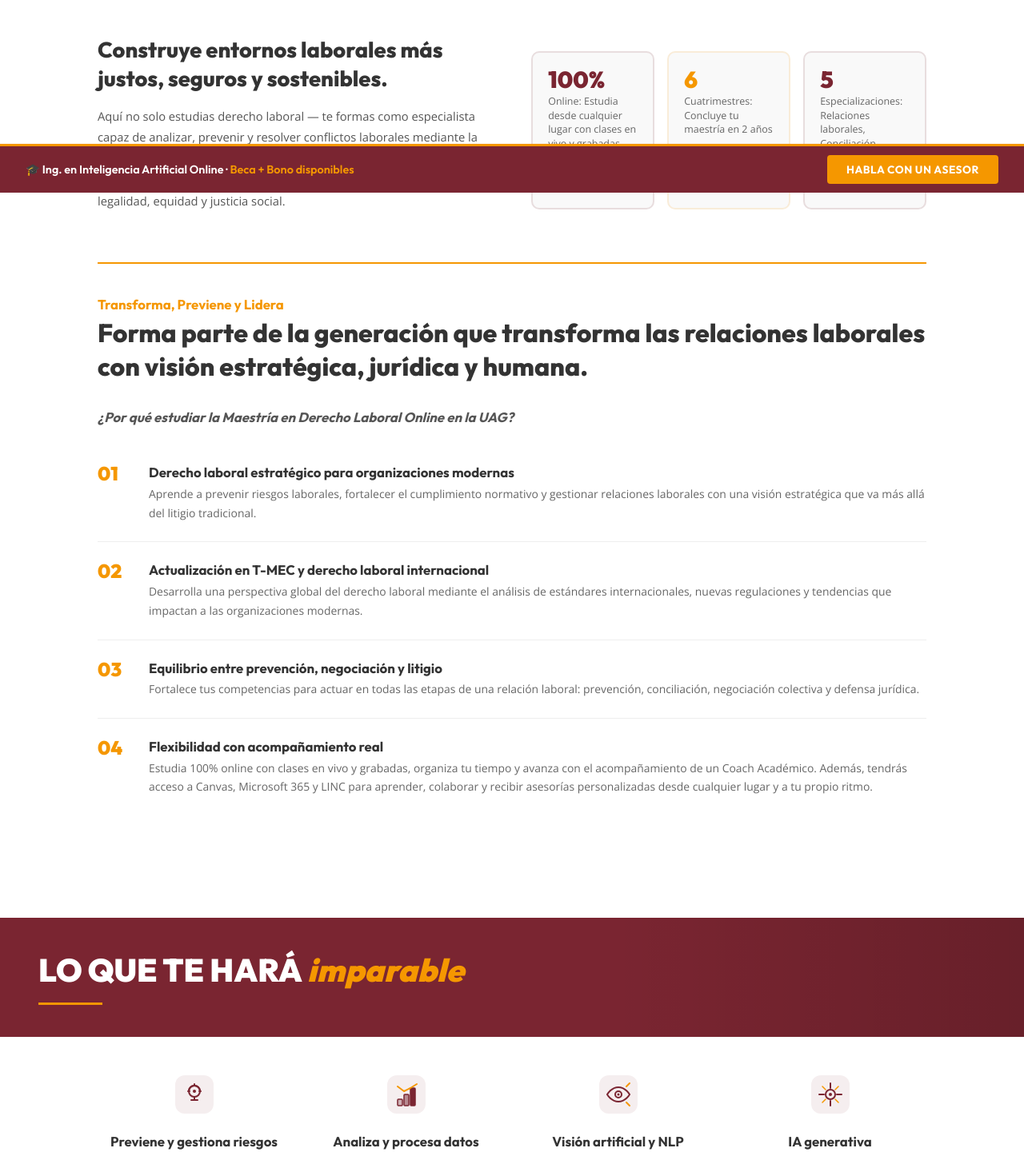
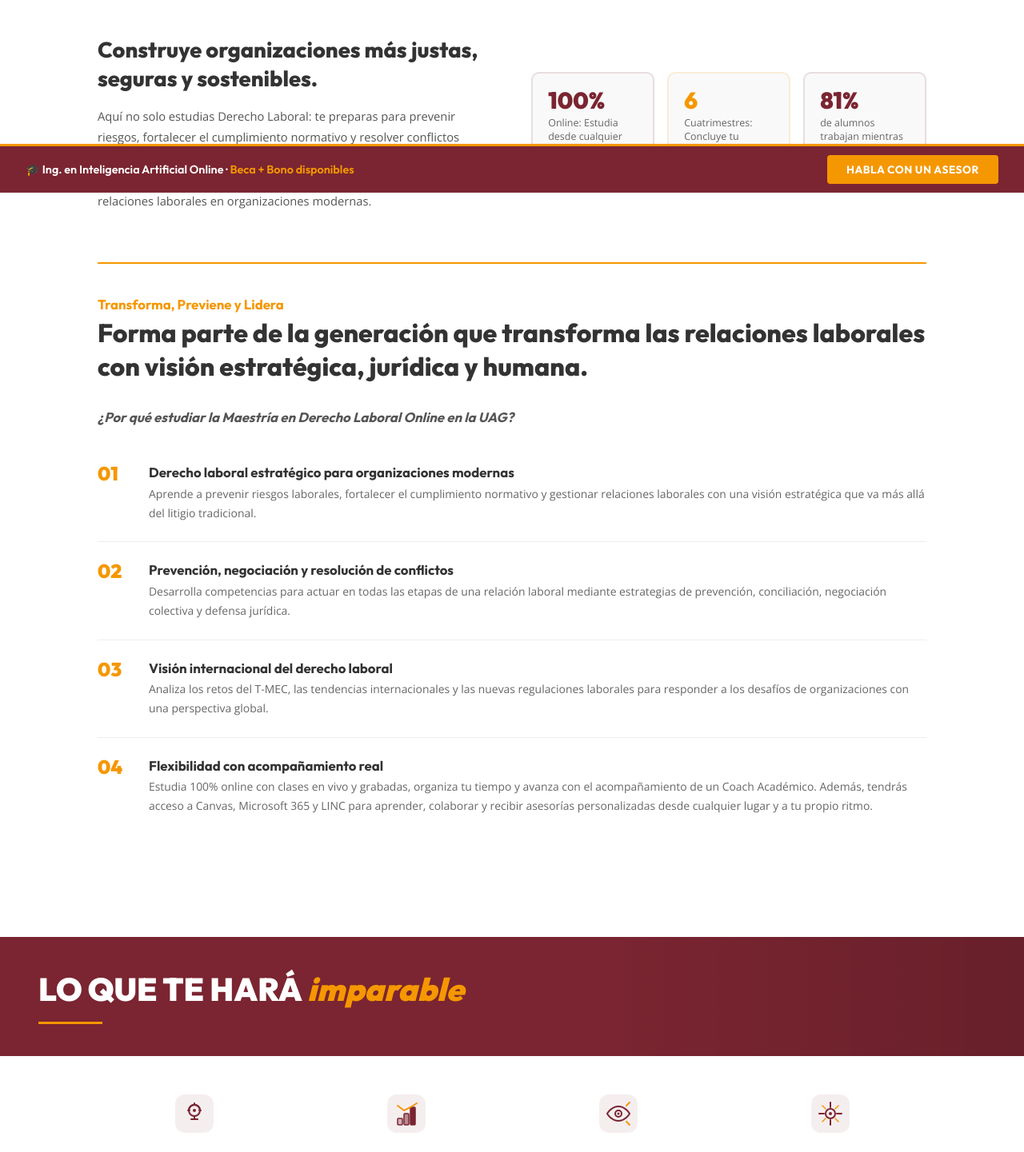
Before and after one commit to STORYLABAGENCY/uag-mdl-landing, a Next.js app: page /maestria-derecho-laboral in a window 1280 px wide. Shown: the part 620-2061 px from the top of the page at 80% size. Built offline with nearby package versions, Linux system fonts and the light colour scheme.

Commit message:
MDL: textos actualizados, razones, habilidades, métricas 81%

```diff
--- a/app/maestria-derecho-laboral/page.js
+++ b/app/maestria-derecho-laboral/page.js
@@ -12,8 +12,8 @@ const LOGO_URL = "https://numjvtzzfjzxquooncvv.supabase.co/storage/v1/object/pub
 
 const RAZONES = [
   { num:"01", titulo:"Derecho laboral estratégico para organizaciones modernas", desc:"Aprende a prevenir riesgos laborales, fortalecer el cumplimiento normativo y gestionar relaciones laborales con una visión estratégica que va más allá del litigio tradicional." },
-  { num:"02", titulo:"Actualización en T-MEC y derecho laboral internacional", desc:"Desarrolla una perspectiva global del derecho laboral mediante el análisis de estándares internacionales, nuevas regulaciones y tendencias que impactan a las organizaciones modernas." },
-  { num:"03", titulo:"Equilibrio entre prevención, negociación y litigio", desc:"Fortalece tus competencias para actuar en todas las etapas de una relación laboral: prevención, conciliación, negociación colectiva y defensa jurídica." },
+  { num:"02", titulo:"Prevención, negociación y resolución de conflictos", desc:"Desarrolla competencias para actuar en todas las etapas de una relación laboral mediante estrategias de prevención, conciliación, negociación colectiva y defensa jurídica." },
+  { num:"03", titulo:"Visión internacional del derecho laboral", desc:"Analiza los retos del T-MEC, las tendencias internacionales y las nuevas regulaciones laborales para responder a los desafíos de organizaciones con una perspectiva global." },
   { num:"04", titulo:"Flexibilidad con acompañamiento real", desc:"Estudia 100% online con clases en vivo y grabadas, organiza tu tiempo y avanza con el acompañamiento de un Coach Académico. Además, tendrás acceso a Canvas, Microsoft 365 y LINC para aprender, colaborar y recibir asesorías personalizadas desde cualquier lugar y a tu propio ritmo." },
 ];
 
@@ -55,16 +55,15 @@ const ICON_GEN = () => (
 );
 
 const HABILIDADES = [
-  { icon:<ICON_IA/>, titulo:"Previene y gestiona riesgos laborales", desc:"Diseñar estrategias de prevención, cumplimiento normativo y gestión de relaciones laborales con visión estratégica y jurídica." },
-  { icon:<ICON_DATA/>, titulo:"Analiza y procesa datos", desc:"Analizar y procesar grandes volúmenes de datos para generar soluciones y apoyar la toma de decisiones." },
-  { icon:<ICON_VISION/>, titulo:"Visión artificial y NLP", desc:"Desarrollar aplicaciones de visión artificial y procesamiento de lenguaje natural." },
-  { icon:<ICON_GEN/>, titulo:"IA generativa", desc:"Implementar modelos de IA generativa y tecnologías emergentes en distintos sectores productivos." },
+  { icon:<ICON_IA/>, titulo:"Previene riesgos laborales", desc:"Diseña estrategias para fortalecer el cumplimiento normativo y reducir contingencias laborales en las organizaciones." },
+  { icon:<ICON_DATA/>, titulo:"Gestiona relaciones laborales", desc:"Implementa estrategias que promuevan relaciones de trabajo justas, seguras y alineadas con la legislación vigente." },
+  { icon:<ICON_VISION/>, titulo:"Resuelve conflictos laborales", desc:"Aplica mecanismos de conciliación, negociación y litigación estratégica para resolver controversias laborales de manera efectiva." },
+  { icon:<ICON_GEN/>, titulo:"Lidera el cumplimiento normativo", desc:"Analiza riesgos legales y fortalece la seguridad jurídica mediante estrategias de compliance laboral y mejora organizacional." },
 ];
 
 const CAMPO = [
   "Estrategia y cumplimiento laboral","Negociación colectiva",
-  "Justicia laboral","Consultoría en relaciones laborales",
-  "Prevención de riesgos laborales","Recursos Humanos y Compliance",
+  "Justicia laboral",
 ];
 
 const MODALIDAD = [
@@ -339,7 +338,7 @@ export default function IAPage() {
           </h1>
 
           <p style={{ fontSize:"0.93rem", color:"rgba(255,255,255,0.78)", lineHeight:1.6, marginBottom:"1.4rem" }}>
-            Analiza, previene y resuelve conflictos laborales con visión estratégica y jurídica, promoviendo relaciones de trabajo justas, seguras y alineadas a la normativa vigente — sin dejar de trabajar.
+            Fortalece el cumplimiento normativo, prevén riesgos laborales y resuelve conflictos con una visión estratégica y jurídica para impulsar organizaciones más justas, seguras y sostenibles, sin dejar de trabajar.
           </p>
 
           {/* Formulario Zoho */}
@@ -355,10 +354,10 @@ export default function IAPage() {
         <div className="intro-benefit-grid" style={{ display:"grid", gridTemplateColumns:"1fr 1fr", gap:"3rem", alignItems:"center", marginBottom:"3rem" }}>
           <div>
             <p style={{ fontFamily:"'Outfit',sans-serif", fontSize:"clamp(1.2rem,2.5vw,1.7rem)", fontWeight:800, color:"#333", lineHeight:1.3, marginBottom:"1rem" }}>
-              Construye entornos laborales más justos, seguros y sostenibles.
+              Construye organizaciones más justas, seguras y sostenibles.
             </p>
             <p style={{ fontSize:"0.92rem", color:"#555", lineHeight:1.8, marginBottom:"1rem" }}>
-              Aquí no solo estudias derecho laboral — te formas como especialista capaz de analizar, prevenir y resolver conflictos laborales mediante la aplicación estratégica del marco jurídico laboral, promoviendo relaciones de trabajo justas, seguras y alineadas a los principios de legalidad, equidad y justicia social.
+              Aquí no solo estudias Derecho Laboral: te preparas para prevenir riesgos, fortalecer el cumplimiento normativo y resolver conflictos laborales con una visión estratégica. Con el respaldo de la UAG y Arizona State University, desarrollarás las competencias para liderar relaciones laborales en organizaciones modernas.
             </p>
           </div>
           {/* Métricas de social proof — MEJORA 5 */}
@@ -366,7 +365,7 @@ export default function IAPage() {
             {[
               { num:"100%", label:"Online: Estudia desde cualquier lugar con clases en vivo y grabadas", color:"#7a2531" },
               { num:"6", label:"Cuatrimestres: Concluye tu maestría en 2 años", color:"#f59700" },
-              { num:"5", label:"Especializaciones: Relaciones laborales, Conciliación, Compliance, Litigación y Proyecto aplicado", color:"#7a2531" },
+              { num:"81%", label:"de alumnos trabajan mientras estudian", color:"#7a2531" },
             ].map((m,i)=>(
               <div key={i} style={{ padding:"1.2rem", background:"#f9f9f9", borderRadius:"10px", border:`2px solid ${m.color}22` }}>
                 <p style={{ fontFamily:"'Outfit',sans-serif", fontSize:"1.8rem", fontWeight:900, color:m.color, lineHeight:1, marginBottom:"0.3rem" }}>{m.num}</p>
```
